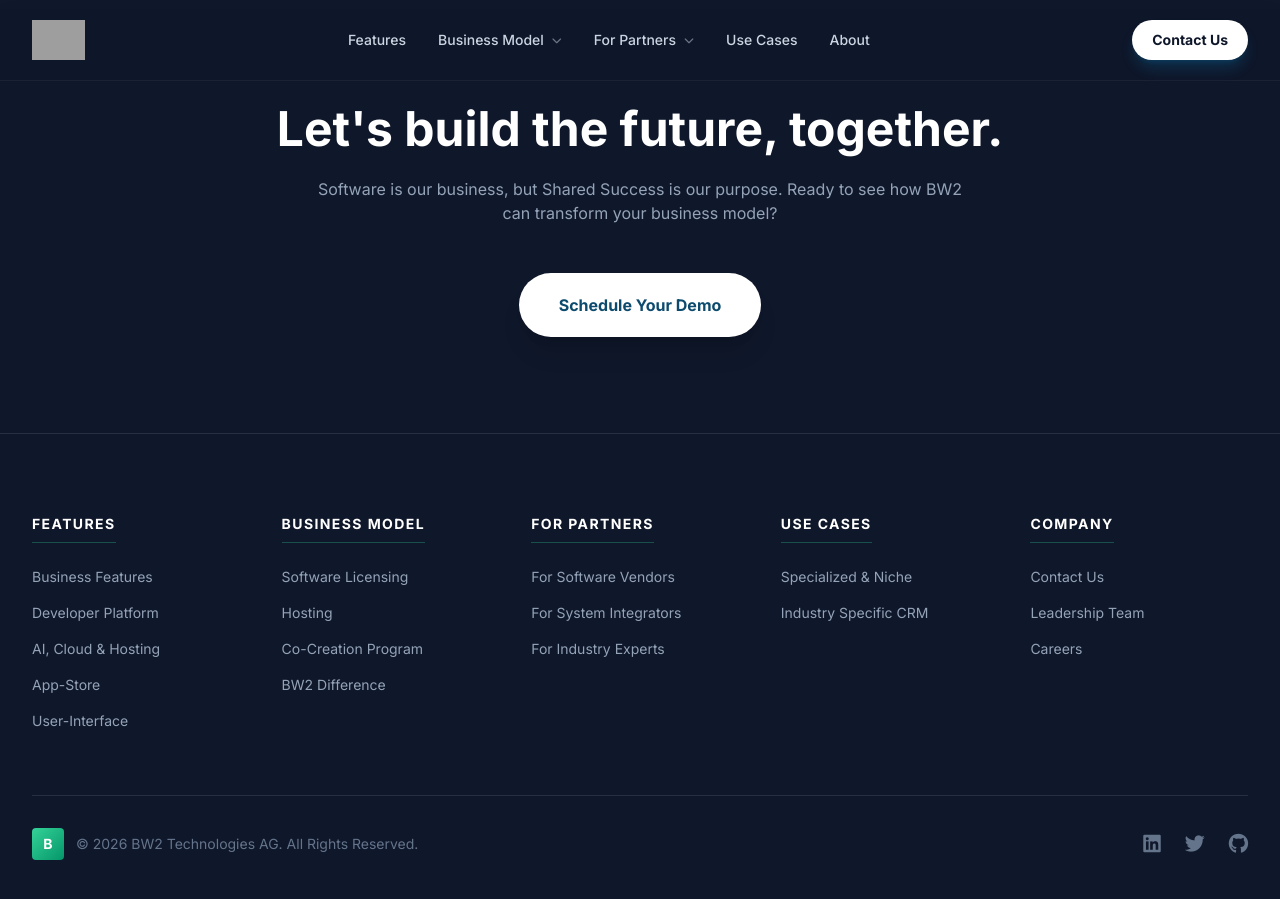
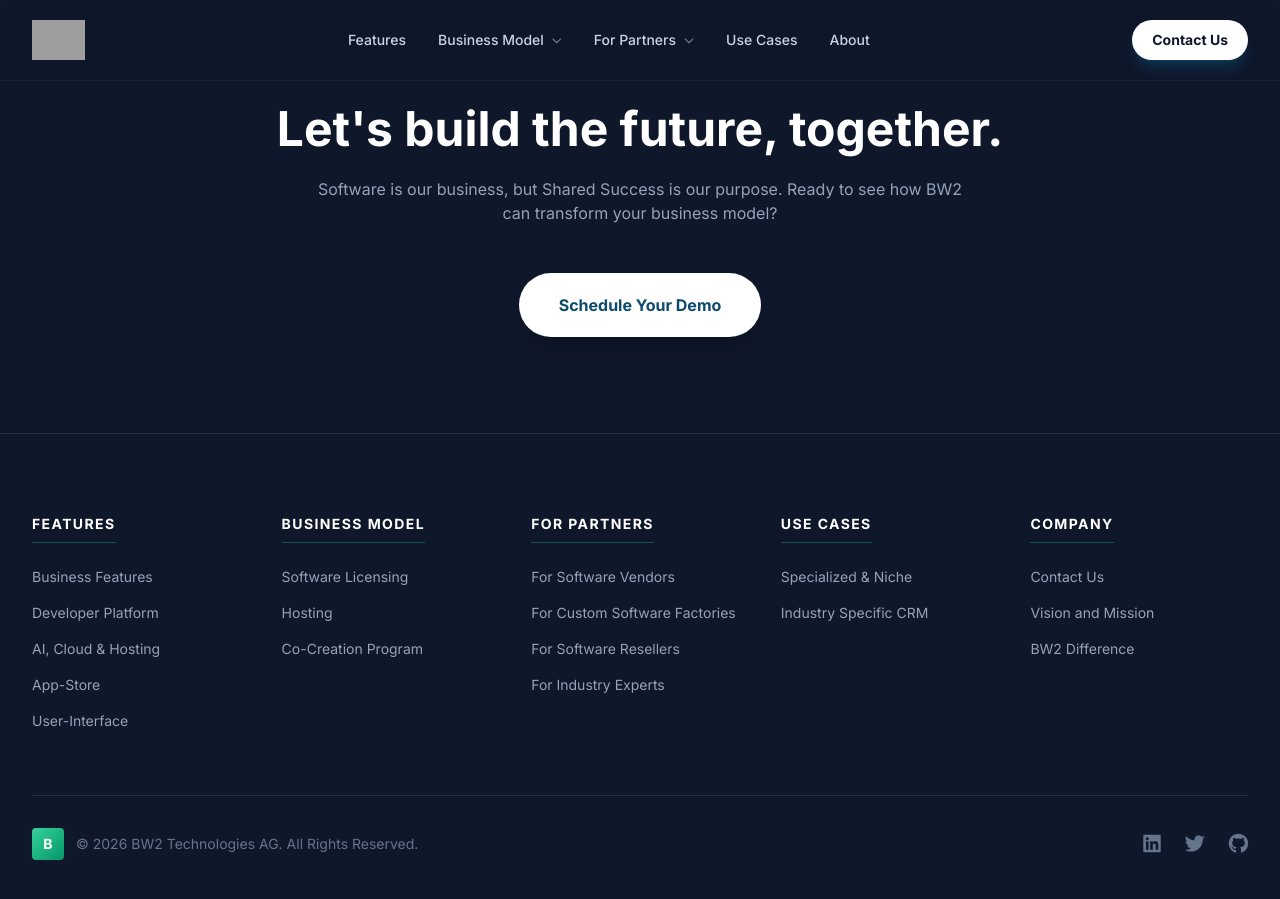
Before and after one commit to BW2-Technologies/Website, a Jekyll site: the page built from index.html, in a window 1280 px wide and 900 px high, scrolled down 3745 px. Built offline with Jekyll 4.4.1, drawn with Linux system fonts in a browser that asks for light colours; nearby versions of some CDN libraries; grey boxes are pictures that could not be loaded.

Commit message:
update links

```diff
--- a/_includes/footer.html
+++ b/_includes/footer.html
@@ -6,11 +6,11 @@
             <div>
                 <h4 class="text-white font-bold text-sm uppercase tracking-widest mb-6 border-b border-bwgreen-400/30 pb-2 w-max">Features</h4>
                 <ul class="space-y-4 text-sm text-slate-400">
-                    <li><a href="features.html" class="footer-link-hover hover:text-white transition-colors">Business Features</a></li>
-                    <li><a href="#" class="footer-link-hover hover:text-white transition-colors">Developer Platform</a></li>
-                    <li><a href="#" class="footer-link-hover hover:text-white transition-colors">AI, Cloud & Hosting</a></li>
-                    <li><a href="#" class="footer-link-hover hover:text-white transition-colors">App-Store</a></li>
-                    <li><a href="#" class="footer-link-hover hover:text-white transition-colors">User-Interface</a></li>
+                    <li><a href="features" class="footer-link-hover hover:text-white transition-colors">Business Features</a></li>
+                    <li><a href="features" class="footer-link-hover hover:text-white transition-colors">Developer Platform</a></li>
+                    <li><a href="features" class="footer-link-hover hover:text-white transition-colors">AI, Cloud & Hosting</a></li>
+                    <li><a href="features" class="footer-link-hover hover:text-white transition-colors">App-Store</a></li>
+                    <li><a href="features" class="footer-link-hover hover:text-white transition-colors">User-Interface</a></li>
                 </ul>
             </div>
 
@@ -18,10 +18,9 @@
             <div>
                 <h4 class="text-white font-bold text-sm uppercase tracking-widest mb-6 border-b border-bwgreen-400/30 pb-2 w-max">Business Model</h4>
                 <ul class="space-y-4 text-sm text-slate-400">
-                    <li><a href="licensing.html" class="footer-link-hover hover:text-white transition-colors">Software Licensing</a></li>
-                    <li><a href="#" class="footer-link-hover hover:text-white transition-colors">Hosting</a></li>
-                    <li><a href="co-create.html" class="footer-link-hover hover:text-white transition-colors">Co-Creation Program</a></li>
-                    <li><a href="#" class="footer-link-hover hover:text-white transition-colors">BW2 Difference</a></li>
+                    <li><a href="software-licensing" class="footer-link-hover hover:text-white transition-colors">Software Licensing</a></li>
+                    <li><a href="cloud-and-management-tools" class="footer-link-hover hover:text-white transition-colors">Hosting</a></li>
+                    <li><a href="co-creation-program" class="footer-link-hover hover:text-white transition-colors">Co-Creation Program</a></li>
                 </ul>
             </div>
 
@@ -29,9 +28,10 @@
             <div>
                 <h4 class="text-white font-bold text-sm uppercase tracking-widest mb-6 border-b border-bwgreen-400/30 pb-2 w-max">For Partners</h4>
                 <ul class="space-y-4 text-sm text-slate-400">
-                    <li><a href="#partners" class="footer-link-hover hover:text-white transition-colors">For Software Vendors</a></li>
-                    <li><a href="#partners" class="footer-link-hover hover:text-white transition-colors">For System Integrators</a></li>
-                    <li><a href="co-create.html" class="footer-link-hover hover:text-white transition-colors">For Industry Experts</a></li>
+                    <li><a href="for-software-vendors" class="footer-link-hover hover:text-white transition-colors">For Software Vendors</a></li>
+                    <li><a href="for-custom-software-factories" class="footer-link-hover hover:text-white transition-colors">For Custom Software Factories</a></li>
+                    <li><a href="for-software-resellers" class="footer-link-hover hover:text-white transition-colors">For Software Resellers</a></li>
+                    <li><a href="for-industry-experts" class="footer-link-hover hover:text-white transition-colors">For Industry Experts</a></li>
                 </ul>
             </div>
 
@@ -48,9 +48,9 @@
             <div class="col-span-2 md:col-span-1 lg:col-span-1">
                 <h4 class="text-white font-bold text-sm uppercase tracking-widest mb-6 border-b border-bwgreen-400/30 pb-2 w-max">Company</h4>
                 <ul class="space-y-4 text-sm text-slate-400">
-                    <li><a href="#contact" class="footer-link-hover hover:text-white transition-colors">Contact Us</a></li>
-                    <li><a href="#" class="footer-link-hover hover:text-white transition-colors">Leadership Team</a></li>
-                    <li><a href="#" class="footer-link-hover hover:text-white transition-colors">Careers</a></li>
+                    <li><a href="contact" class="footer-link-hover hover:text-white transition-colors">Contact Us</a></li>
+                    <li><a href="about-bw2" class="footer-link-hover hover:text-white transition-colors">Vision and Mission</a></li>
+                    <li><a href="bw2-difference" class="footer-link-hover hover:text-white transition-colors">BW2 Difference</a></li>
                 </ul>
             </div>
         </div>
--- a/_includes/header.html
+++ b/_includes/header.html
@@ -17,10 +17,9 @@
                         Business Model <i class="fas fa-chevron-down text-[10px] opacity-50 ml-1"></i>
                     </button>
                     <div class="absolute left-0 top-full w-56 rounded-xl bg-dark-900 border border-white/10 shadow-2xl opacity-0 invisible group-hover:opacity-100 group-hover:visible transition-all duration-200 transform translate-y-2 group-hover:translate-y-0 p-2 z-50">
-                        <a href="licensing.html" class="block px-4 py-2 text-sm text-slate-300 hover:bg-white/5 hover:text-white rounded-lg transition-colors">Software Licensing</a>
-                        <a href="#" class="block px-4 py-2 text-sm text-slate-300 hover:bg-white/5 hover:text-white rounded-lg transition-colors">Hosting</a>
-                        <a href="co-create.html" class="block px-4 py-2 text-sm text-slate-300 hover:bg-white/5 hover:text-white rounded-lg transition-colors">Co-Creation Program</a>
-                        <a href="#" class="block px-4 py-2 text-sm text-slate-300 hover:bg-white/5 hover:text-white rounded-lg transition-colors">BW2 Difference</a>
+                        <a href="software-licensing" class="block px-4 py-2 text-sm text-slate-300 hover:bg-white/5 hover:text-white rounded-lg transition-colors">Software Licensing</a>
+                        <a href="cloud-and-management-tools" class="block px-4 py-2 text-sm text-slate-300 hover:bg-white/5 hover:text-white rounded-lg transition-colors">Cloud and Management Tools</a>
+                        <a href="co-creation-program" class="block px-4 py-2 text-sm text-slate-300 hover:bg-white/5 hover:text-white rounded-lg transition-colors">Co-Creation Program</a>
                     </div>
                 </div>
 
@@ -30,20 +29,20 @@
                         For Partners <i class="fas fa-chevron-down text-[10px] opacity-50 ml-1"></i>
                     </button>
                     <div class="absolute left-0 top-full w-60 rounded-xl bg-dark-900 border border-white/10 shadow-2xl opacity-0 invisible group-hover:opacity-100 group-hover:visible transition-all duration-200 transform translate-y-2 group-hover:translate-y-0 p-2 z-50">
-                        <a href="#partners" class="block px-4 py-2 text-sm text-slate-300 hover:bg-white/5 hover:text-white rounded-lg transition-colors">For Software Vendors</a>
-                        <a href="#partners" class="block px-4 py-2 text-sm text-slate-300 hover:bg-white/5 hover:text-white rounded-lg transition-colors">For ERP & CRM Integrators</a>
-                        <a href="#partners" class="block px-4 py-2 text-sm text-slate-300 hover:bg-white/5 hover:text-white rounded-lg transition-colors">Custom Software Developers</a>
-                        <a href="co-create.html" class="block px-4 py-2 text-sm text-slate-300 hover:bg-white/5 hover:text-white rounded-lg transition-colors">For Industry Experts</a>
+                        <a href="for-software-vendors" class="block px-4 py-2 text-sm text-slate-300 hover:bg-white/5 hover:text-white rounded-lg transition-colors">For Software Vendors</a>
+                        <a href="for-custom-software-factories" class="block px-4 py-2 text-sm text-slate-300 hover:bg-white/5 hover:text-white rounded-lg transition-colors">Custom Software Developers</a>
+                        <a href="for-software-resellers" class="block px-4 py-2 text-sm text-slate-300 hover:bg-white/5 hover:text-white rounded-lg transition-colors">For Business Software Resellers</a>
+                        <a href="for-industry-experts" class="block px-4 py-2 text-sm text-slate-300 hover:bg-white/5 hover:text-white rounded-lg transition-colors">For Industry Experts</a>
                     </div>
                 </div>
 
                 <a href="#use-cases" class="text-sm font-medium hover:text-white transition-colors">Use Cases</a>
-                <a href="#about" class="text-sm font-medium hover:text-white transition-colors">About</a>
+                <a href="about-bw2" class="text-sm font-medium hover:text-white transition-colors">About</a>
             </div>
 
             <!-- CTA & Mobile Toggle -->
             <div class="flex items-center gap-4">
-                <a href="#contact"
+                <a href="contact"
                     class="hidden md:block bg-white text-dark-900 hover:bg-brand-50 px-5 py-2.5 rounded-full text-sm font-bold transition-all shadow-lg shadow-brand-500/20">
                     Contact Us
                 </a>
@@ -61,20 +60,21 @@
 
         <div class="py-2 border-t border-white/5 border-b">
             <p class="text-xs font-bold text-slate-500 uppercase tracking-wider mb-2">Business Model</p>
-            <a href="licensing.html" class="block pl-4 py-2 text-sm text-slate-300 hover:text-white">Software Licensing</a>
-            <a href="#" class="block pl-4 py-2 text-sm text-slate-300 hover:text-white">Hosting</a>
-            <a href="co-create.html" class="block pl-4 py-2 text-sm text-slate-300 hover:text-white">Co-Creation Program</a>
+            <a href="software-licensing" class="block pl-4 py-2 text-sm text-slate-300 hover:text-white">Software Licensing</a>
+            <a href="cloud-and-management-tools" class="block pl-4 py-2 text-sm text-slate-300 hover:text-white">Cloud and Management Tools</a>
+            <a href="co-creation-program" class="block pl-4 py-2 text-sm text-slate-300 hover:text-white">Co-Creation Program</a>
         </div>
 
         <div class="py-2 border-b border-white/5">
             <p class="text-xs font-bold text-slate-500 uppercase tracking-wider mb-2">For Partners</p>
-            <a href="#partners" class="block pl-4 py-2 text-sm text-slate-300 hover:text-white">Software Vendors</a>
-            <a href="#partners" class="block pl-4 py-2 text-sm text-slate-300 hover:text-white">System Integrators</a>
-            <a href="co-create.html" class="block pl-4 py-2 text-sm text-slate-300 hover:text-white">Industry Experts</a>
+            <a href="for-software-vendors" class="block pl-4 py-2 text-sm text-slate-300 hover:text-white">Software Vendors</a>
+            <a href="for-custom-software-factories" class="block pl-4 py-2 text-sm text-slate-300 hover:text-white">Custom Software Factories</a>
+            <a href="for-software-resellers" class="block pl-4 py-2 text-sm text-slate-300 hover:text-white">Business Software Resellers</a>
+            <a href="for-industry-experts" class="block pl-4 py-2 text-sm text-slate-300 hover:text-white">Industry Experts</a>
         </div>
 
         <a href="#use-cases" class="block text-sm font-medium hover:text-white text-slate-300">Use Cases</a>
-        <a href="#about" class="block text-sm font-medium hover:text-white text-slate-300">About</a>
-        <a href="#contact" class="block text-center bg-white text-dark-900 py-3 rounded-lg font-bold mt-4">Contact Us</a>
+        <a href="about-bw2" class="block text-sm font-medium hover:text-white text-slate-300">About</a>
+        <a href="contact" class="block text-center bg-white text-dark-900 py-3 rounded-lg font-bold mt-4">Contact Us</a>
     </div>
 </nav>
```
Also changed, not shown: bw2-difference.html (added, +332 -0 lines).
